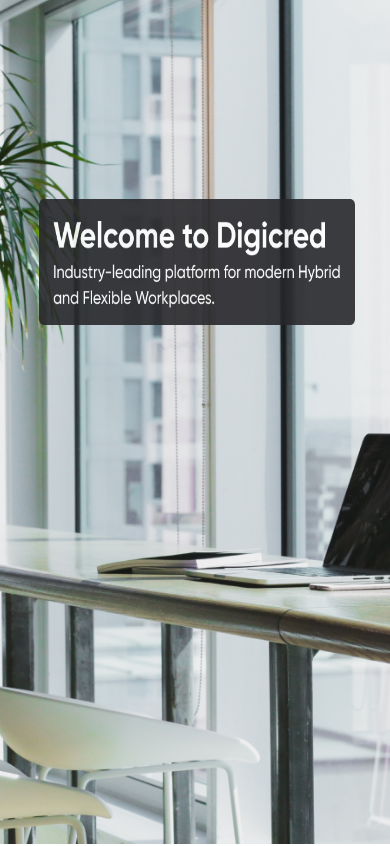
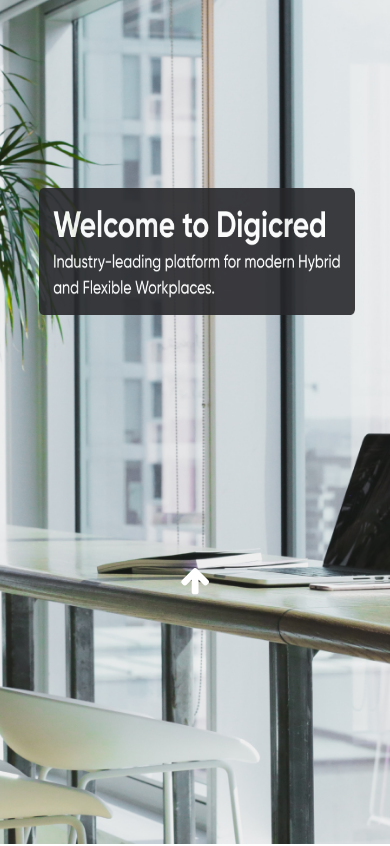
Before and after one commit to ashish-sng/basic-form-validation, a React (Create React App) app: page / in a window 390 px wide. Shown: the top 846 px of the page. Built offline with nearby package versions, Linux system fonts and the light colour scheme.

Commit message:
tweaks for scrolling

```diff
--- a/src/index.css
+++ b/src/index.css
@@ -5,9 +5,16 @@
     sans-serif;
   -webkit-font-smoothing: antialiased;
   -moz-osx-font-smoothing: grayscale;
+  overflow: hidden;
 }
 
 code {
   font-family: source-code-pro, Menlo, Monaco, Consolas, 'Courier New',
     monospace;
 }
+
+@media all and (max-width: 600px) and (min-width: 100px) {
+  body{
+    overflow: scroll;
+  }
+}
--- a/src/index.js
+++ b/src/index.js
@@ -1,17 +1,12 @@
-import React from 'react';
-import ReactDOM from 'react-dom/client';
-import './index.css';
-import App from './App';
-import reportWebVitals from './reportWebVitals';
+import React from "react";
+import ReactDOM from "react-dom/client";
+import "./index.css";
+import App from "./App";
+import "font-awesome/css/font-awesome.min.css";
 
-const root = ReactDOM.createRoot(document.getElementById('root'));
+const root = ReactDOM.createRoot(document.getElementById("root"));
 root.render(
   <React.StrictMode>
     <App />
   </React.StrictMode>
 );
-
-// If you want to start measuring performance in your app, pass a function
-// to log results (for example: reportWebVitals(console.log))
-// or send to an analytics endpoint. Learn more: https://bit.ly/CRA-vitals
-reportWebVitals();
```
